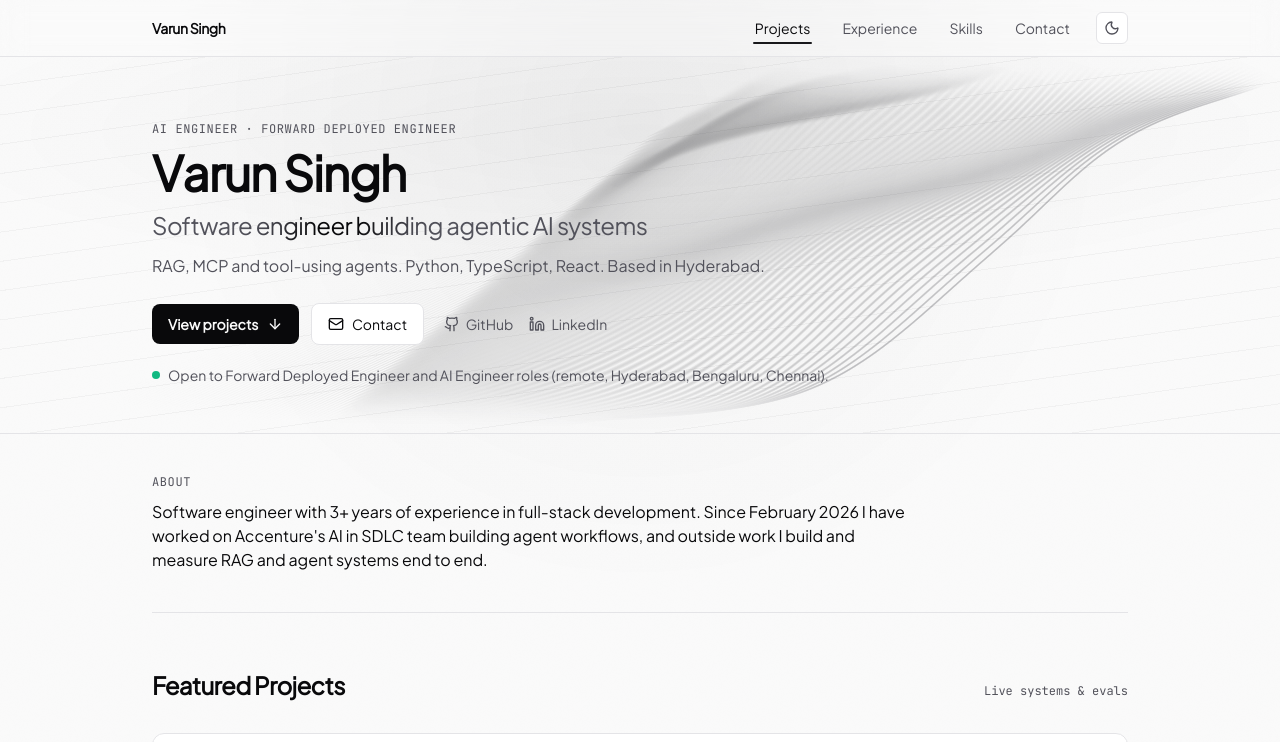
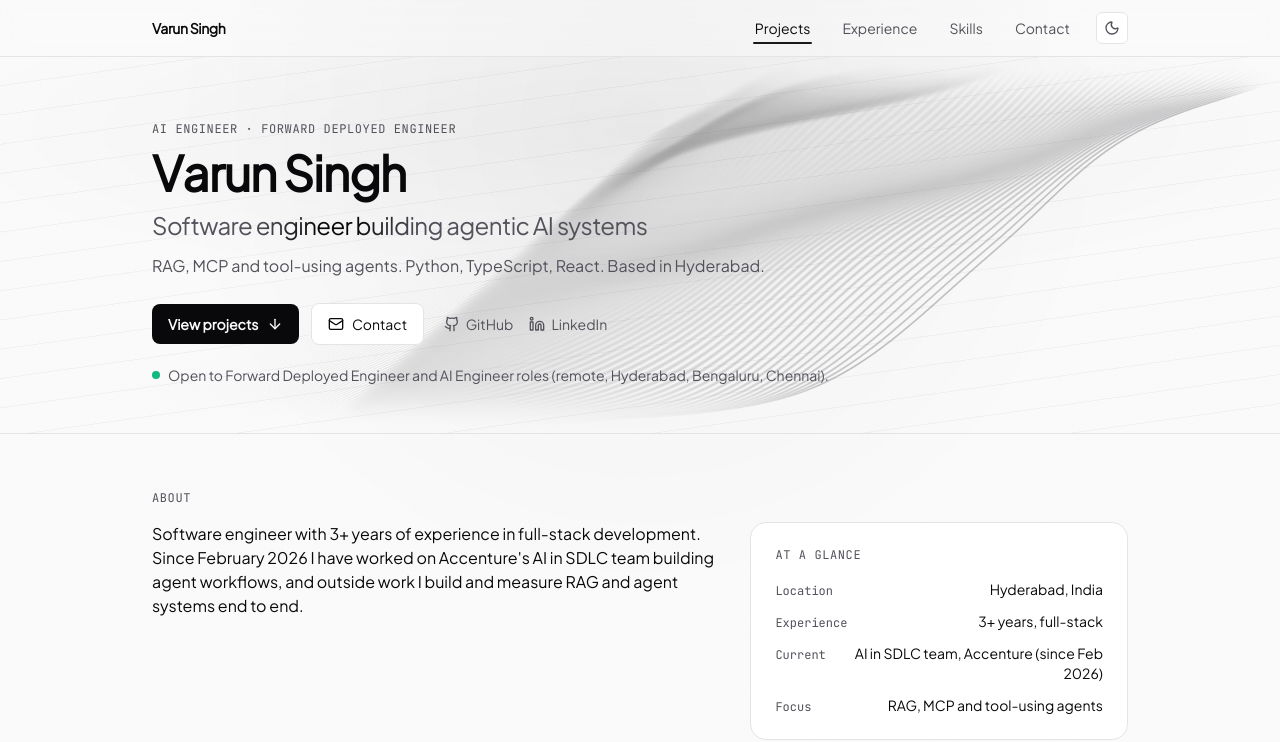
Before and after one commit to varuunnn216/Portfolio, a React (Vite) app: page / in a window 1280 px wide. Shown: the top 742 px of the page. Built offline with nearby package versions, Linux system fonts and the light colour scheme.

Commit message:
fix(about): align About section with two-column layout and At a glance card

```diff
--- a/src/App.jsx
+++ b/src/App.jsx
@@ -403,14 +403,54 @@ export default function App() {
         </section>
 
         <div className="mx-auto max-w-5xl px-4 sm:px-6">
-          {/* About (short 3-line summary right after hero) */}
-          <section id="about" aria-labelledby="about-heading" className="py-10 border-b border-border">
-            <h2 id="about-heading" className="font-mono text-xs uppercase tracking-wider text-muted mb-2.5">
+          {/* About */}
+          <section id="about" aria-labelledby="about-heading" className="py-14 border-b border-border">
+            <h2
+              id="about-heading"
+              data-reveal
+              className="font-mono text-xs uppercase tracking-wider text-muted mb-4"
+            >
               About
             </h2>
-            <p className="max-w-3xl text-sm sm:text-base text-ink/90 leading-relaxed">
-              {PROFILE.about}
-            </p>
+            <div className="grid grid-cols-1 lg:grid-cols-[3fr_2fr] gap-8 items-start">
+              <p
+                data-reveal
+                className="max-w-[65ch] text-sm sm:text-base text-ink/90 leading-relaxed"
+              >
+                {PROFILE.about}
+              </p>
+
+              <aside
+                aria-label="At a glance"
+                data-reveal
+                data-reveal-delay={90}
+                className="w-full rounded-[16px] border border-border bg-surface p-6"
+              >
+                <h3 className="font-mono text-xs uppercase tracking-wider text-muted mb-4">
+                  At a glance
+                </h3>
+                <dl className="space-y-3 text-sm">
+                  <div className="flex items-baseline justify-between gap-4">
+                    <dt className="font-mono text-xs text-muted shrink-0">Location</dt>
+                    <dd className="text-right text-ink">Hyderabad, India</dd>
+                  </div>
+                  <div className="flex items-baseline justify-between gap-4">
+                    <dt className="font-mono text-xs text-muted shrink-0">Experience</dt>
+                    <dd className="text-right text-ink">3+ years, full-stack</dd>
+                  </div>
+                  <div className="flex items-baseline justify-between gap-4">
+                    <dt className="font-mono text-xs text-muted shrink-0">Current</dt>
+                    <dd className="text-right text-ink">
+                      AI in SDLC team, Accenture (since Feb 2026)
+                    </dd>
+                  </div>
+                  <div className="flex items-baseline justify-between gap-4">
+                    <dt className="font-mono text-xs text-muted shrink-0">Focus</dt>
+                    <dd className="text-right text-ink">RAG, MCP and tool-using agents</dd>
+                  </div>
+                </dl>
+              </aside>
+            </div>
           </section>
 
           {/* 2. Featured Projects */}
```
